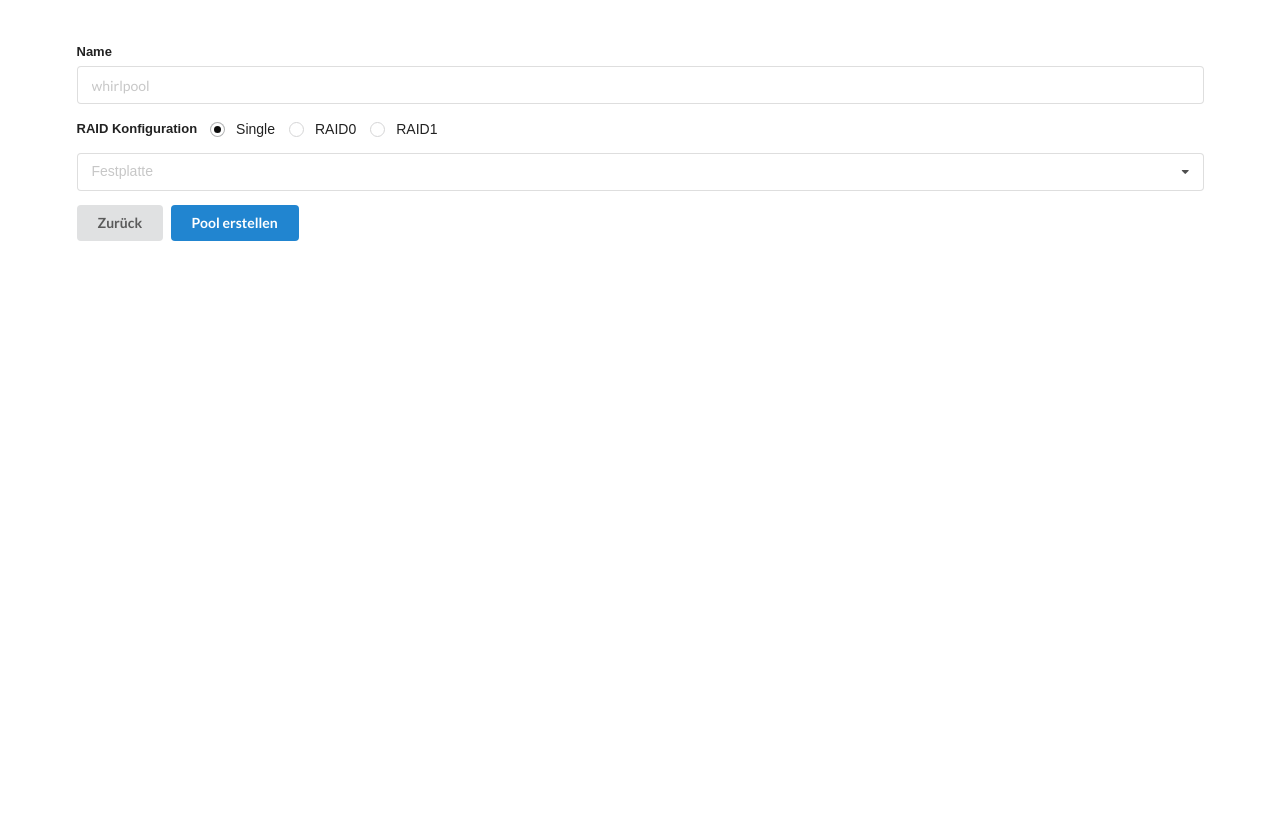
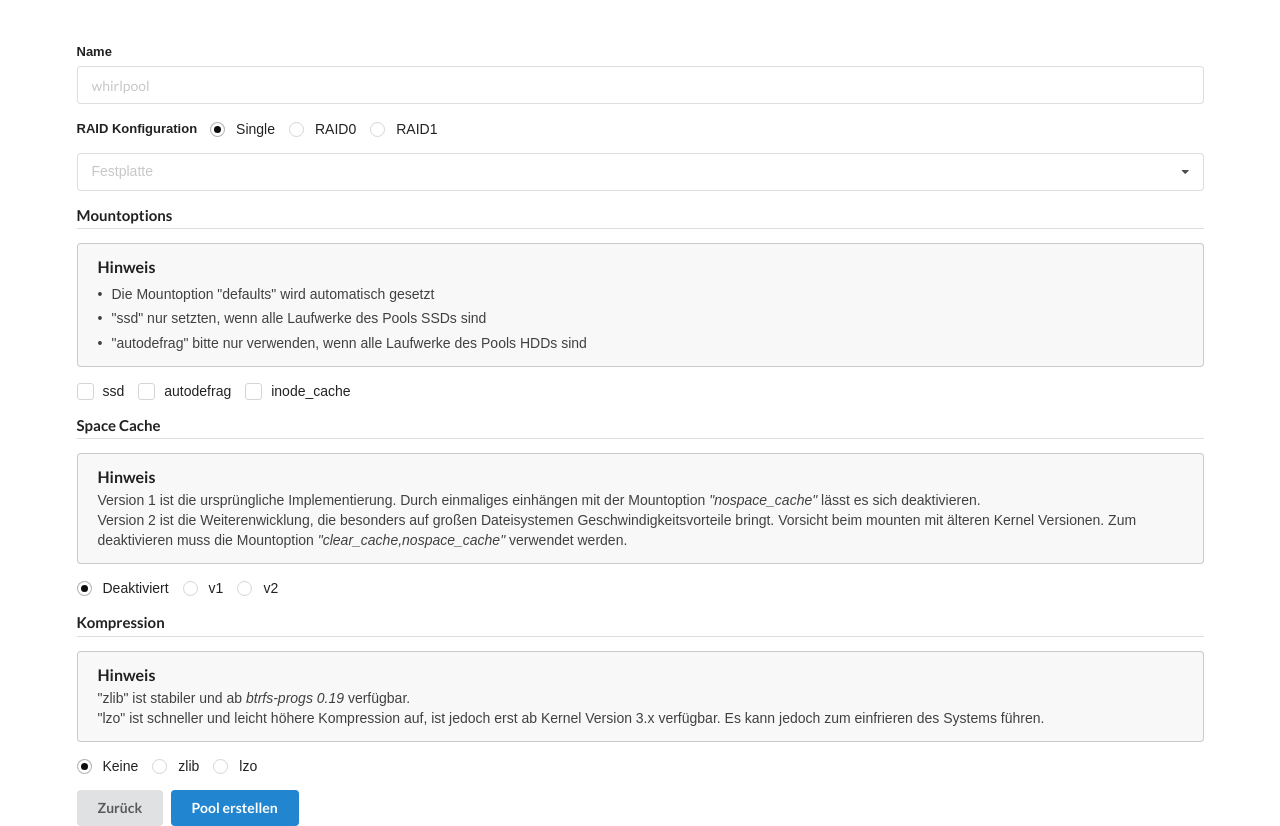
Before and after one commit to technikamateur/dirkules, a Flask app: page /pools/add in a window 1280 px wide. Shown: the part 51-877 px from the top of the page. Before the commit the page ends 292 px from the top, so only its background shows below. Run offline with Flask 2, Linux system fonts and the light colour scheme; parts of the project's set-up code (start-up, migrations or seed data) failed here and were passed over; some libraries are stand-ins or nearby versions.

Commit message:
add_pool form ready

```diff
--- a/dirkules/manager/cleaning.py
+++ b/dirkules/manager/cleaning.py
@@ -1,3 +1,4 @@
+import datetime
 import os
 from dirkules.models import Cleaning
 from dirkules.hardware import autoclean
@@ -12,7 +13,8 @@ def clean_folders():
                 app.logger.error("Deleting old files exited with errors: {}".format(result[1]))
             elif result[2]:
                 app.logger.error("Removing empty folders exited with errors. No further information available.")
-        elif not os.path.isdir(folder.path):
+            folder.time = datetime.datetime.now()
+        elif folder.state and not os.path.isdir(folder.path):
             app.logger.error('Folder not found: {}'.format(folder.path))
     db.session.commit()
 
--- a/dirkules/models.py
+++ b/dirkules/models.py
@@ -1,3 +1,5 @@
+import datetime
+
 from dirkules import db
 
 
@@ -113,7 +115,7 @@ class Cleaning(db.Model):
     # state 0 means inactive - do not execute
     state = db.Column(db.Boolean)
     # time means last execution
-    time = db.Column(db.DateTime(timezone=True), default=db.func.now())
+    time = db.Column(db.DateTime(timezone=True), default=datetime.datetime.now)
 
     def __init__(self, name, path, state):
         self.name = name
--- a/dirkules/templates/_formhelpers.html
+++ b/dirkules/templates/_formhelpers.html
@@ -59,8 +59,9 @@
     </div>
     </div>
     {% elif field.type == 'RadioField' %}
-        <div class="inline fields">
-            <label>{{ field.label }}</label>
+            {% if field.label.text is defined and field.label.text|length %}
+                <label>{{ field.label.text }}</label>
+            {% endif %}
             {% for value, label in field.choices %}
                 <div class="field">
                     <div class="ui radio checkbox">
@@ -73,7 +74,6 @@
                     </div>
                 </div>
             {% endfor %}
-        </div>
     {% elif field.type == 'SubmitField' %}
         <a onclick="history.back(-1)">
             <div class="ui button">
--- a/dirkules/templates/pool_add.html
+++ b/dirkules/templates/pool_add.html
@@ -10,8 +10,46 @@
         <form method=post class="ui form error">
             {{ form.hidden_tag() }}
             {{ render_field(form.name) }}
-            {{ render_field(form.raid_config) }}
+            <div class="inline fields">
+                {{ render_field(form.raid_config) }}
+            </div>
             {{ render_field(form.drives) }}
+            <h4 class="ui dividing header">Mountoptions</h4>
+            <div class="ui message">
+                <div class="header">Hinweis</div>
+                <ul class="list">
+                    <li>Die Mountoption "defaults" wird automatisch gesetzt</li>
+                    <li>"ssd" nur setzten, wenn alle Laufwerke des Pools SSDs sind</li>
+                    <li>"autodefrag" bitte nur verwenden, wenn alle Laufwerke des Pools HDDs sind</li>
+                </ul>
+            </div>
+            <div class="fields">
+                {{ render_field(form.ssd) }}
+                {{ render_field(form.autodefrag) }}
+                {{ render_field(form.inode_cache) }}
+            </div>
+            <h4 class="ui dividing header">Space Cache</h4>
+            <div class="ui message">
+                <div class="header">Hinweis</div>
+                <p>Version 1 ist die ursprüngliche Implementierung. Durch einmaliges einhängen mit der Mountoption
+                    <i>"nospace_cache"</i> lässt es sich deaktivieren.<br>Version 2 ist die Weiterenwicklung, die
+                    besonders auf großen Dateisystemen Geschwindigkeitsvorteile bringt. Vorsicht beim mounten mit
+                    älteren Kernel Versionen. Zum deaktivieren muss die Mountoption <i>"clear_cache,nospace_cache"</i>
+                    verwendet werden.</p>
+            </div>
+            <div class="inline fields">
+                {{ render_field(form.space_cache) }}
+            </div>
+            <h4 class="ui dividing header">Kompression</h4>
+            <div class="ui message">
+                <div class="header">Hinweis</div>
+                <p>"zlib" ist stabiler und ab <i>btrfs-progs 0.19</i> verfügbar.<br>"lzo" ist schneller und leicht
+                    höhere Kompression auf, ist jedoch erst ab Kernel Version 3.x verfügbar. Es kann jedoch zum
+                    einfrieren des Systems führen.</p>
+            </div>
+            <div class="inline fields">
+                {{ render_field(form.compression) }}
+            </div>
             {{ render_field(form.submit) }}
         </form>
         <div class="Box" style="display:none">HALLO</div>
--- a/dirkules/validation/validators.py
+++ b/dirkules/validation/validators.py
@@ -1,7 +1,6 @@
 from flask_wtf import FlaskForm
 from wtforms import StringField, BooleanField, SelectField, IntegerField, RadioField, validators, SubmitField, \
     SelectMultipleField
-from wtforms.ext.sqlalchemy.fields import QuerySelectField
 from dirkules.models import Drive
 
 
@@ -89,4 +88,11 @@ class PoolAddForm(FlaskForm):
                              coerce=int)
     drives = CustomMultipleField("Festplatte", choices=get_empty_drives(),
                                  validators=[validators.required(message="Bitte eine Auswahl treffen!")])
+    inode_cache = BooleanField("inode_cache")
+    space_cache = RadioField("", choices=[(1, "Deaktiviert"), (2, "v1"), (3, "v2")],
+                             coerce=int)
+    ssd = BooleanField("ssd")
+    autodefrag = BooleanField("autodefrag")
+    compression = RadioField("", choices=[(1, "Keine"), (2, "zlib"), (3, "lzo")],
+                             coerce=int)
     submit = SubmitField("Pool erstellen")
```
